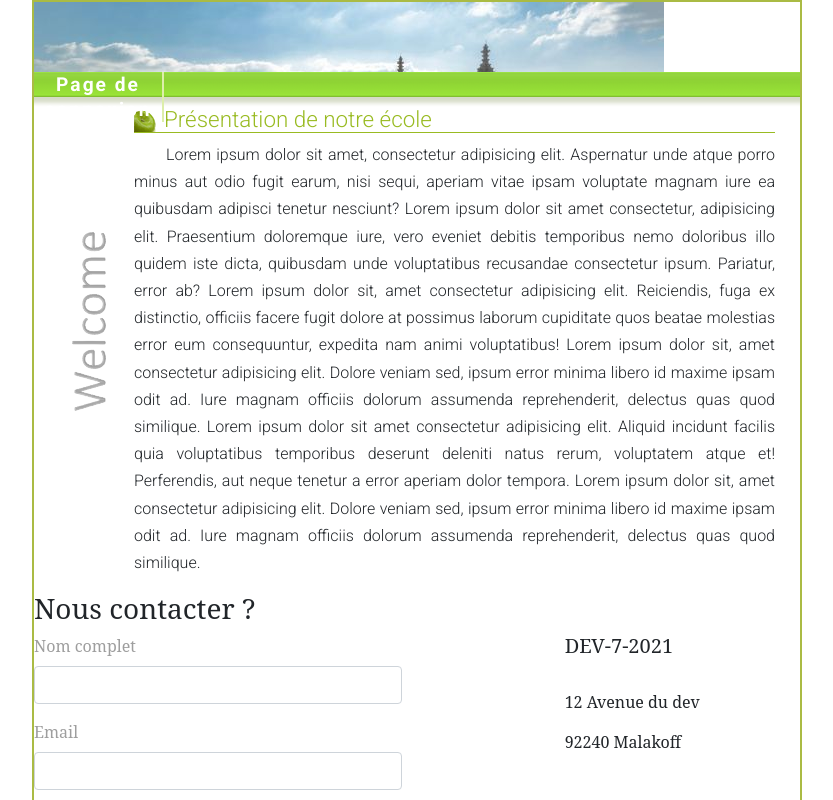
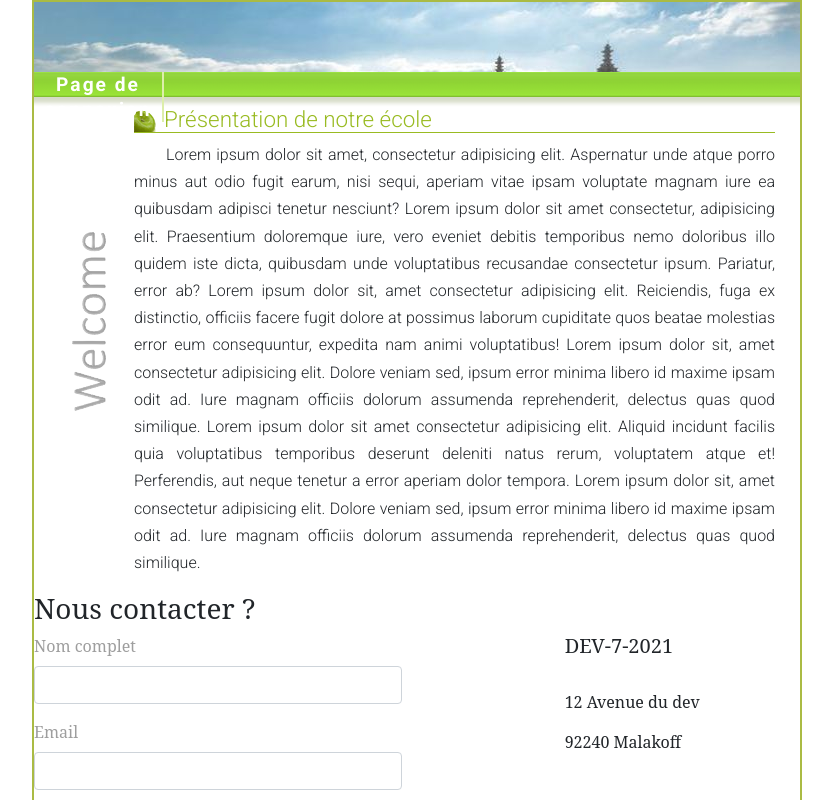
Before and after one commit to teamJoelB/dev-7-primo-front, a plain HTML site: page page_de_garde.html in a window 1280 px wide. Shown: the top 800 px of the page, without its empty margins (223-1056 px from the left). Drawn offline with nearby package versions, Linux system fonts and the light colour scheme.

Commit message:
histoire de ecole 2

```diff
--- a/style_page.css
+++ b/style_page.css
@@ -20,7 +20,7 @@ h1#header
 {
     max-width: auto;
 	height: auto;
-	background: url(img/ecole2.jpeg) no-repeat left top ;
+	background: url(img/ecole2.jpg) no-repeat left top ;
 	margin: 0 ;
     object-fit: contain;
 }
```
Also changed, not shown: img/ecole2.jpeg (deleted), img/ecole2.jpg (added).
